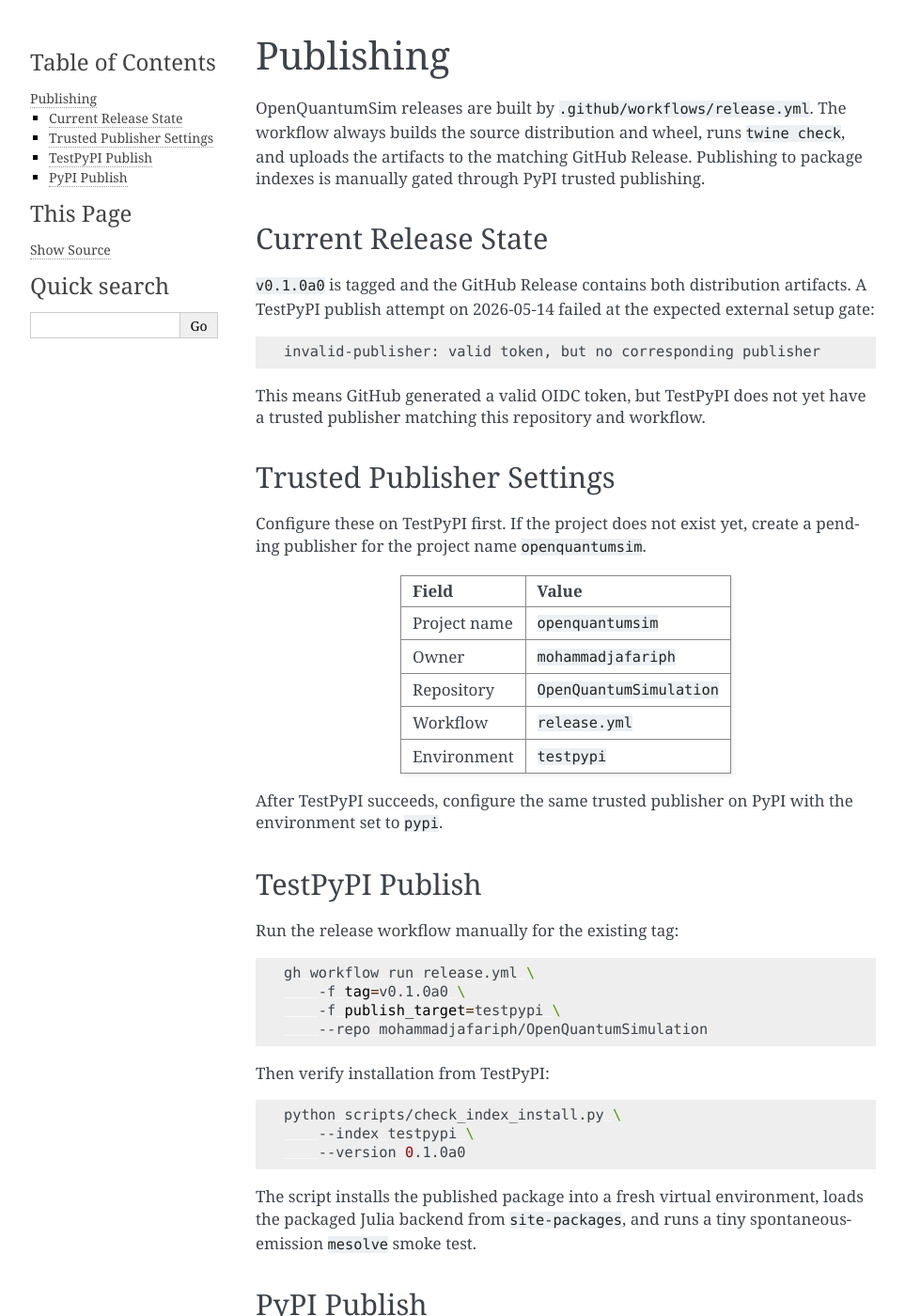
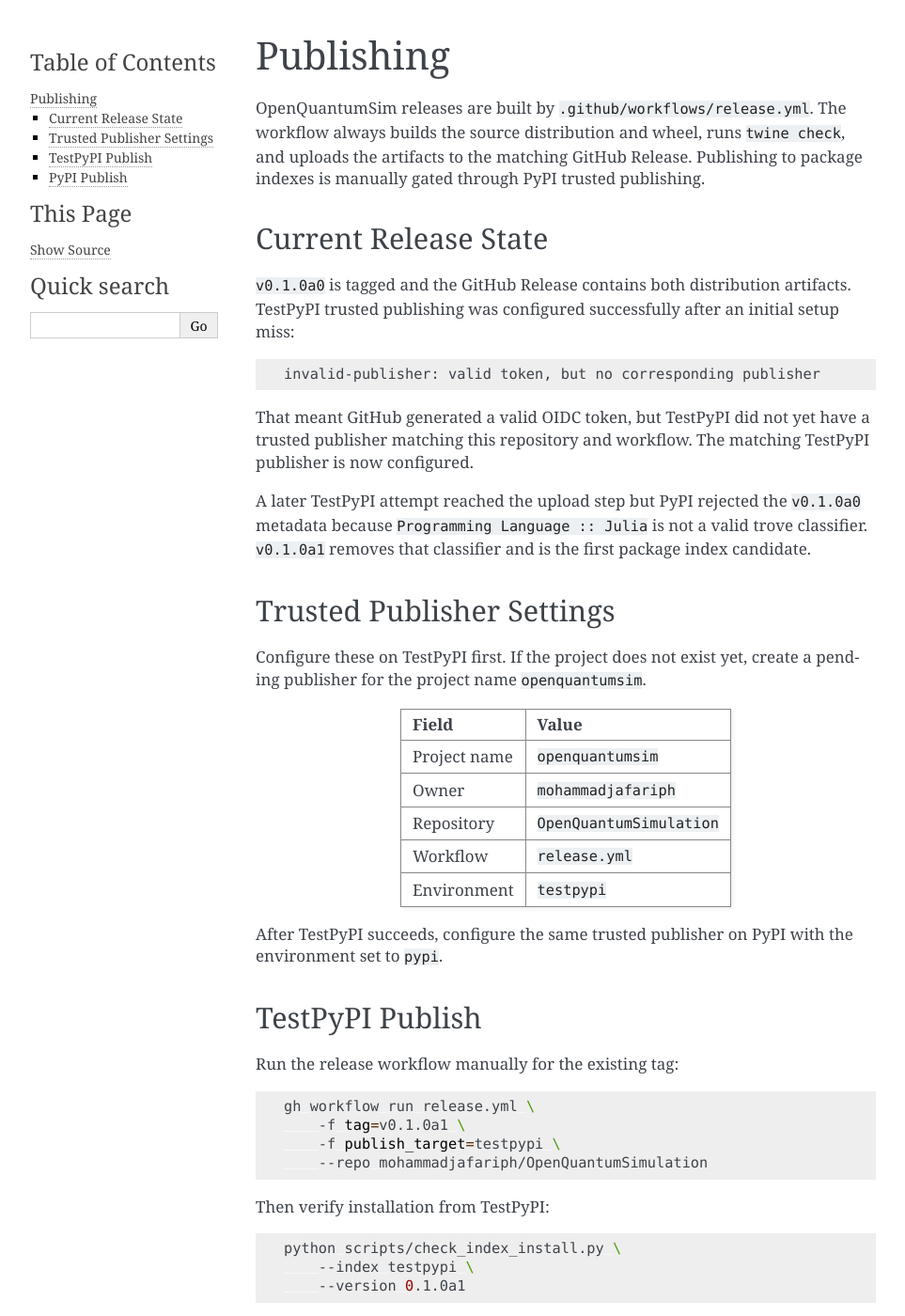
Before and after one commit to mohammadjafariph/OpenQuantumSimulation, a Sphinx documentation site: the page built from docs/publishing.rst, in a window 1280 px wide and 1400 px high. Shown: the whole window at 94% size, without its empty margins (148-1111 px from the left). Built offline with Sphinx 7.4.7, drawn with Linux system fonts in a browser that asks for light colours; some of the changed text lies outside the part shown.

```diff
--- a/docs/publishing.rst
+++ b/docs/publishing.rst
@@ -10,15 +10,21 @@ Current Release State
 ---------------------
 
 ``v0.1.0a0`` is tagged and the GitHub Release contains both distribution
-artifacts. A TestPyPI publish attempt on 2026-05-14 failed at the expected
-external setup gate:
+artifacts. TestPyPI trusted publishing was configured successfully after an
+initial setup miss:
 
 .. code-block:: text
 
    invalid-publisher: valid token, but no corresponding publisher
 
-This means GitHub generated a valid OIDC token, but TestPyPI does not yet have
-a trusted publisher matching this repository and workflow.
+That meant GitHub generated a valid OIDC token, but TestPyPI did not yet have
+a trusted publisher matching this repository and workflow. The matching
+TestPyPI publisher is now configured.
+
+A later TestPyPI attempt reached the upload step but PyPI rejected the
+``v0.1.0a0`` metadata because ``Programming Language :: Julia`` is not a valid
+trove classifier. ``v0.1.0a1`` removes that classifier and is the first package
+index candidate.
 
 Trusted Publisher Settings
 --------------------------
@@ -53,7 +59,7 @@ Run the release workflow manually for the existing tag:
 .. code-block:: bash
 
    gh workflow run release.yml \
-       -f tag=v0.1.0a0 \
+       -f tag=v0.1.0a1 \
        -f publish_target=testpypi \
        --repo mohammadjafariph/OpenQuantumSimulation
 
@@ -63,7 +69,7 @@ Then verify installation from TestPyPI:
 
    python scripts/check_index_install.py \
        --index testpypi \
-       --version 0.1.0a0
+       --version 0.1.0a1
 
 The script installs the published package into a fresh virtual environment,
 loads the packaged Julia backend from ``site-packages``, and runs a tiny
@@ -77,7 +83,7 @@ Only publish to PyPI after TestPyPI installation passes:
 .. code-block:: bash
 
    gh workflow run release.yml \
-       -f tag=v0.1.0a0 \
+       -f tag=v0.1.0a1 \
        -f publish_target=pypi \
        --repo mohammadjafariph/OpenQuantumSimulation
 
@@ -87,4 +93,4 @@ Then verify installation from PyPI:
 
    python scripts/check_index_install.py \
        --index pypi \
-       --version 0.1.0a0
+       --version 0.1.0a1
--- a/openquantumsim/_version.py
+++ b/openquantumsim/_version.py
@@ -1,3 +1,3 @@
 """Package version."""
 
-__version__ = "0.1.0a0"
+__version__ = "0.1.0a1"
--- a/pyproject.toml
+++ b/pyproject.toml
@@ -4,7 +4,7 @@ build-backend = "setuptools.build_meta"
 
 [project]
 name = "openquantumsim"
-version = "0.1.0a0"
+version = "0.1.0a1"
 description = "Python-accessible, Julia-powered simulation tools for open quantum systems."
 readme = "README.md"
 requires-python = ">=3.10"
@@ -18,7 +18,6 @@ classifiers = [
     "Programming Language :: Python :: 3.10",
     "Programming Language :: Python :: 3.11",
     "Programming Language :: Python :: 3.12",
-    "Programming Language :: Julia",
     "Topic :: Scientific/Engineering :: Physics",
 ]
 dependencies = [
```
Also changed, not shown: CHANGELOG.md (+6 -0 lines), docs/release_checklist.md (+9 -7 lines), 1 other file.
